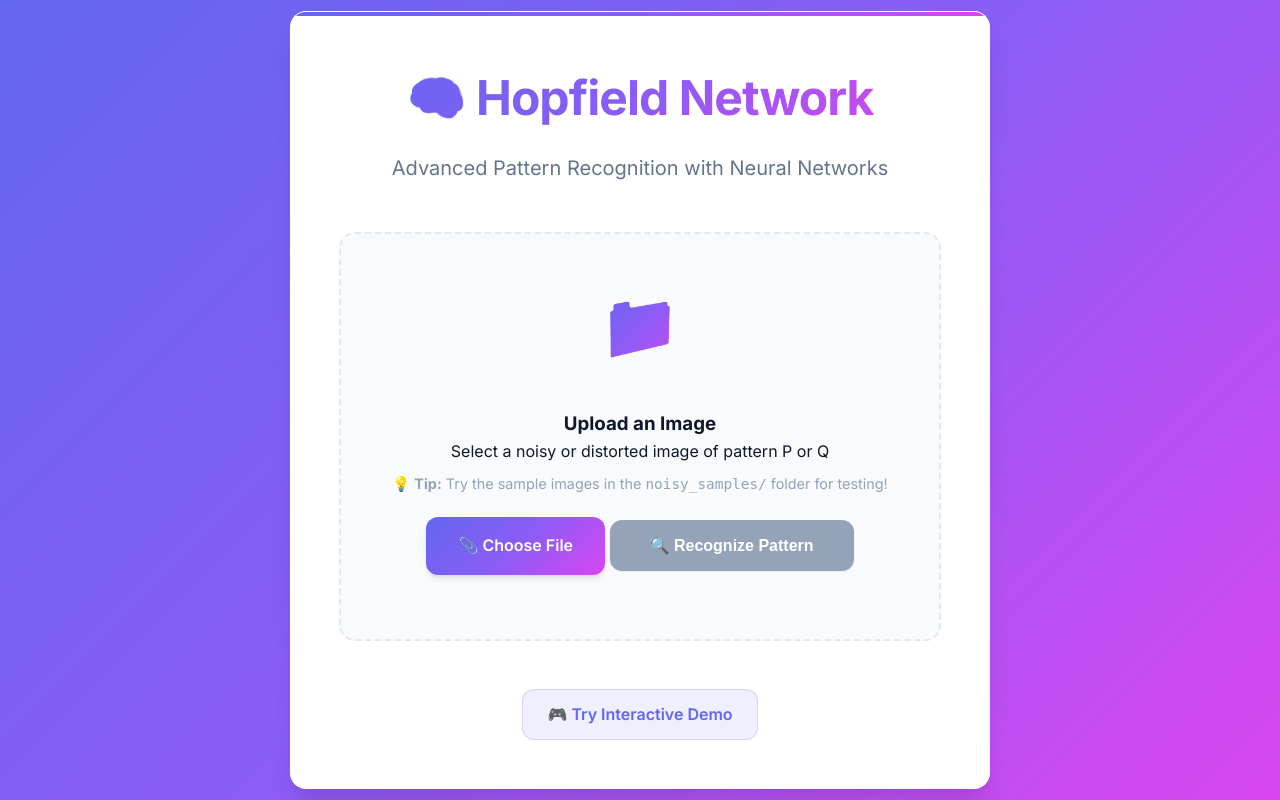
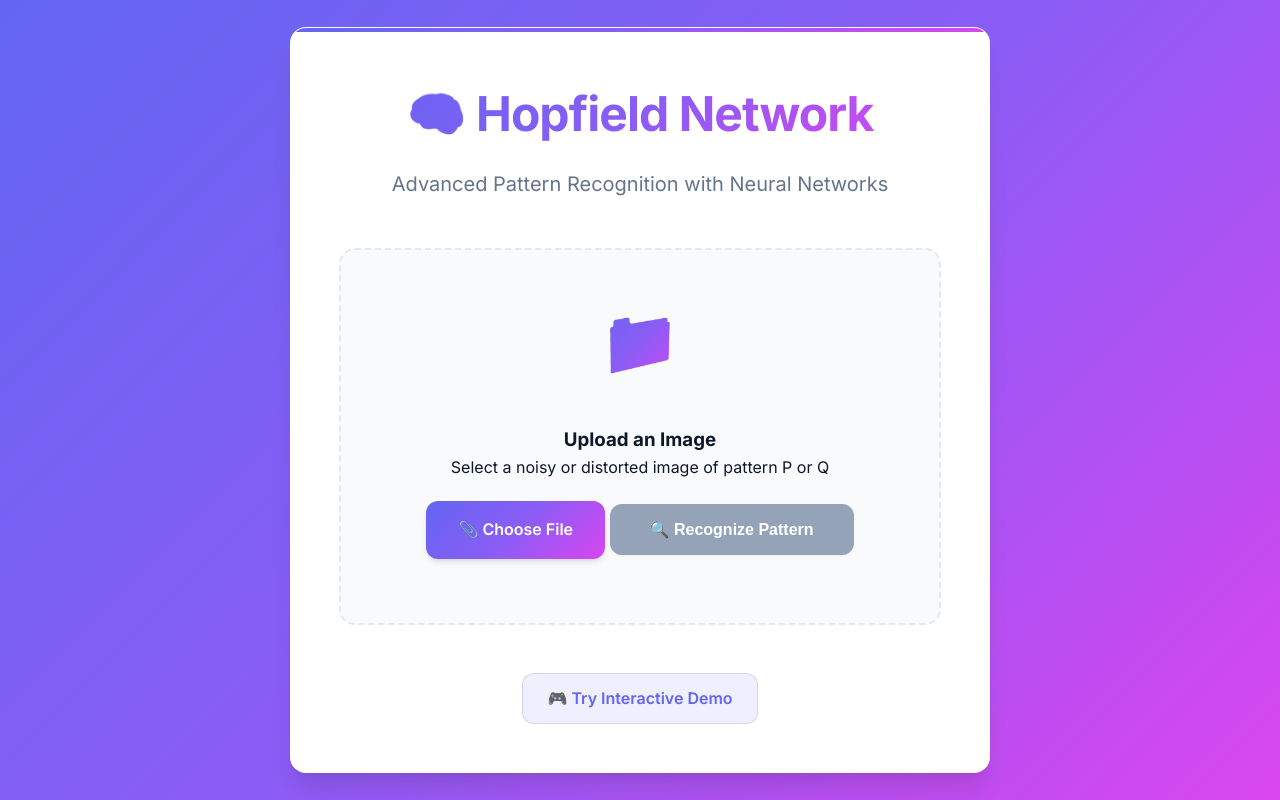
Before and after one commit to User6556/Pattern-Recognition, a Flask app: page / in a window 1280 px wide. Run offline with Flask 2, Linux system fonts and the light colour scheme.

Commit message:
Removed noisy_samples tip from upload interface
- Cleaned up the upload section by removing the tip about sample images
- Interface is now more streamlined and professional

```diff
--- a/templates/index.html
+++ b/templates/index.html
@@ -543,9 +543,6 @@
                 <div class="upload-icon">📁</div>
                 <h3>Upload an Image</h3>
                 <p>Select a noisy or distorted image of pattern P or Q</p>
-                <p style="font-size: 0.9rem; color: var(--text-muted); margin-top: 0.5rem;">
-                    💡 <strong>Tip:</strong> Try the sample images in the <code>noisy_samples/</code> folder for testing!
-                </p>
 
                 <div class="file-input-container">
                     <input type="file" name="file" class="file-input" id="fileInput"
```
Also changed, not shown: static/preprocessed_debug.png, static/result.png.
